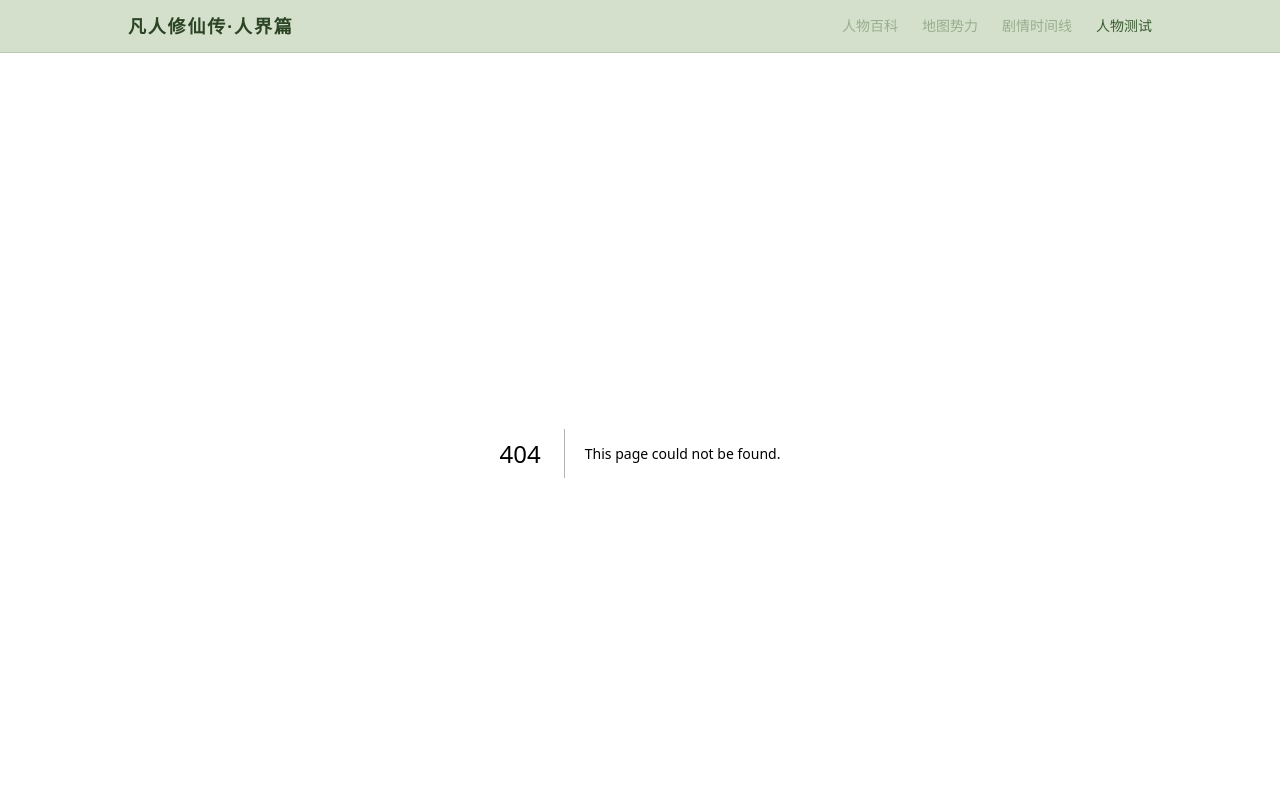
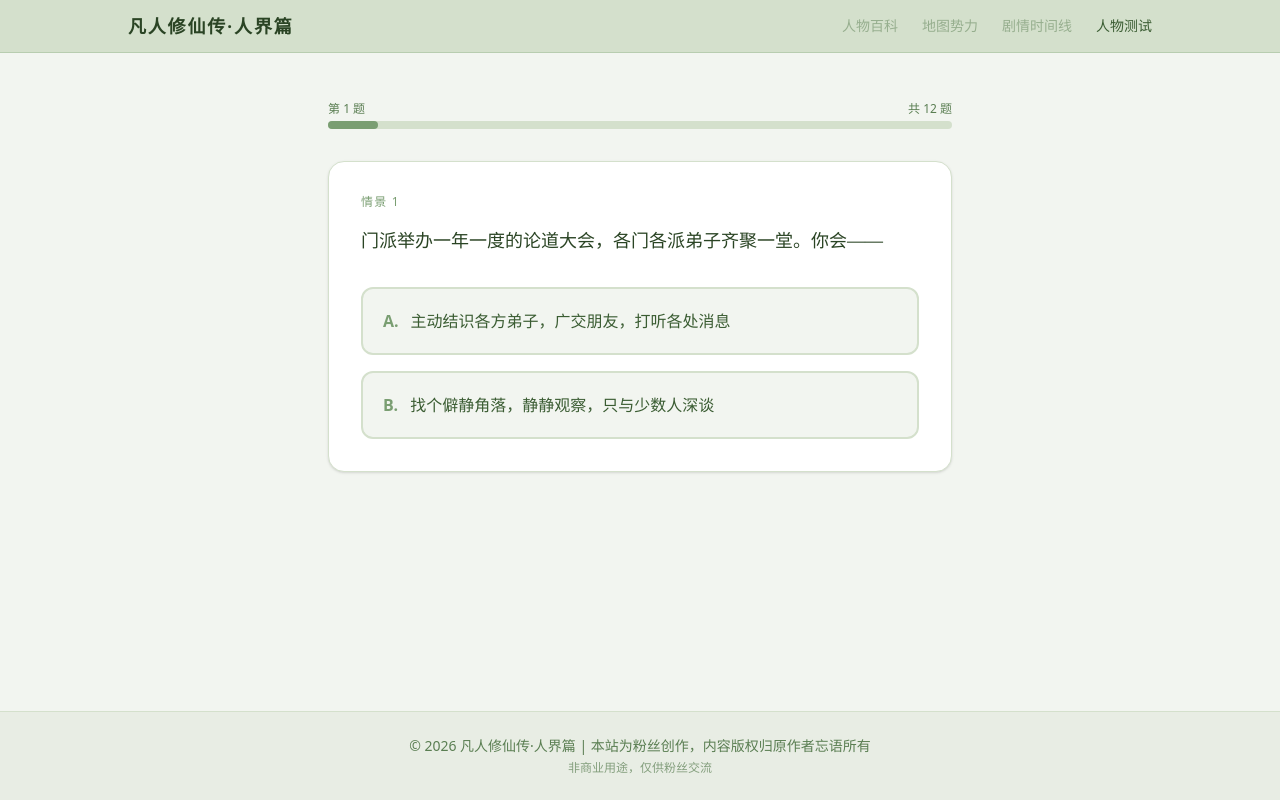
Before and after one commit to fujianwei/fanren-wiki, a Next.js app: page /quiz in a window 1280 px wide. Before the commit this address had no page. Shown: the top 800 px of the page. Built offline with nearby package versions, Linux system fonts and the light colour scheme.

Commit message:
feat: implement quiz page with 12-question flow

```diff
--- /dev/null
+++ b/app/quiz/page.tsx
@@ -0,0 +1,77 @@
+"use client";
+
+import { useState } from "react";
+import { useRouter } from "next/navigation";
+import ProgressBar from "@/components/ProgressBar";
+import { calculateMbti, type Answers } from "@/lib/mbti";
+import questionsData from "@/content/quiz/questions.json";
+import type { Question } from "@/types";
+
+const questions = questionsData as Question[];
+
+export default function QuizPage() {
+  const router = useRouter();
+  const [currentIndex, setCurrentIndex] = useState(0);
+  const [answers, setAnswers] = useState<Answers>({});
+  const [selected, setSelected] = useState<"A" | "B" | null>(null);
+
+  const question = questions[currentIndex];
+  const isLast = currentIndex === questions.length - 1;
+
+  function handleSelect(choice: "A" | "B") {
+    if (selected) return;
+    setSelected(choice);
+
+    const newAnswers = { ...answers, [question.id]: choice };
+    setAnswers(newAnswers);
+
+    setTimeout(() => {
+      if (isLast) {
+        const mbti = calculateMbti(newAnswers, questions);
+        router.push(`/result/${mbti.toLowerCase()}`);
+      } else {
+        setCurrentIndex((i) => i + 1);
+        setSelected(null);
+      }
+    }, 400);
+  }
+
+  return (
+    <div className="max-w-2xl mx-auto px-6 py-12">
+      <div className="mb-8">
+        <ProgressBar current={currentIndex + 1} total={questions.length} />
+      </div>
+
+      <div className="bg-white rounded-2xl border border-bamboo-200 p-8 shadow-sm">
+        <p className="text-bamboo-400 text-xs tracking-widest mb-4">情景 {currentIndex + 1}</p>
+        <h2 className="text-bamboo-700 font-serif text-lg leading-relaxed mb-8">
+          {question.scenario}
+        </h2>
+
+        <div className="flex flex-col gap-4">
+          {(["A", "B"] as const).map((choice) => {
+            const text = choice === "A" ? question.optionA : question.optionB;
+            const isChosen = selected === choice;
+            return (
+              <button
+                key={choice}
+                onClick={() => handleSelect(choice)}
+                disabled={!!selected}
+                className={`w-full text-left p-5 rounded-xl border-2 transition-all duration-200
+                  ${isChosen
+                    ? "border-bamboo-400 bg-bamboo-100 text-bamboo-700"
+                    : selected
+                    ? "border-bamboo-200 bg-bamboo-50 text-bamboo-400 opacity-50"
+                    : "border-bamboo-200 bg-bamboo-50 text-bamboo-600 hover:border-bamboo-400 hover:bg-bamboo-100 cursor-pointer"
+                  }`}
+              >
+                <span className="font-bold text-bamboo-400 mr-3">{choice}.</span>
+                {text}
+              </button>
+            );
+          })}
+        </div>
+      </div>
+    </div>
+  );
+}
```
